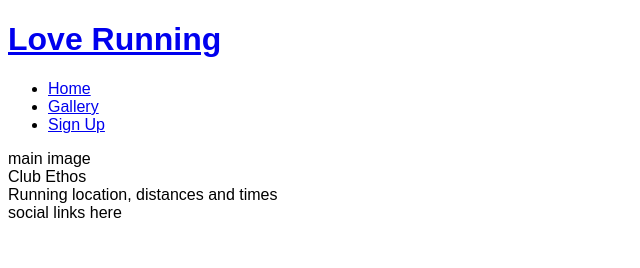
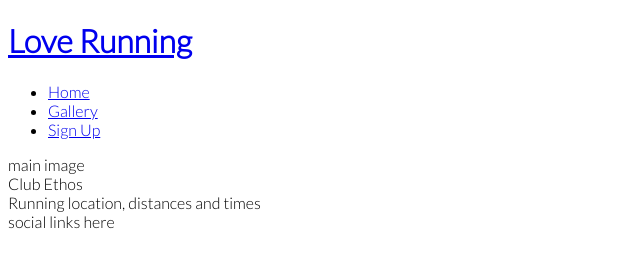
Before and after one commit to barryfitzachary/love-running, a plain HTML site: page index.html in a window 1280 px wide. Shown: the whole page, without its empty margins (0-640 px from the left). Drawn offline with Linux system fonts and the light colour scheme.

Commit message:
Add font import from google fonts

```diff
--- a/assets/css/style.css
+++ b/assets/css/style.css
@@ -1,3 +1,6 @@
+@import url('https://fonts.googleapis.com/css2?family=Lato:wght@300&family=Oswald&display=swap');
+
 body{
-    font-family: Arial, Helvetica, sans-serif;
+    font-family: Lato, sans-serif;
+    font-weight: 300;
 }
```
Also changed, not shown: index.html (+7 -2 lines).
